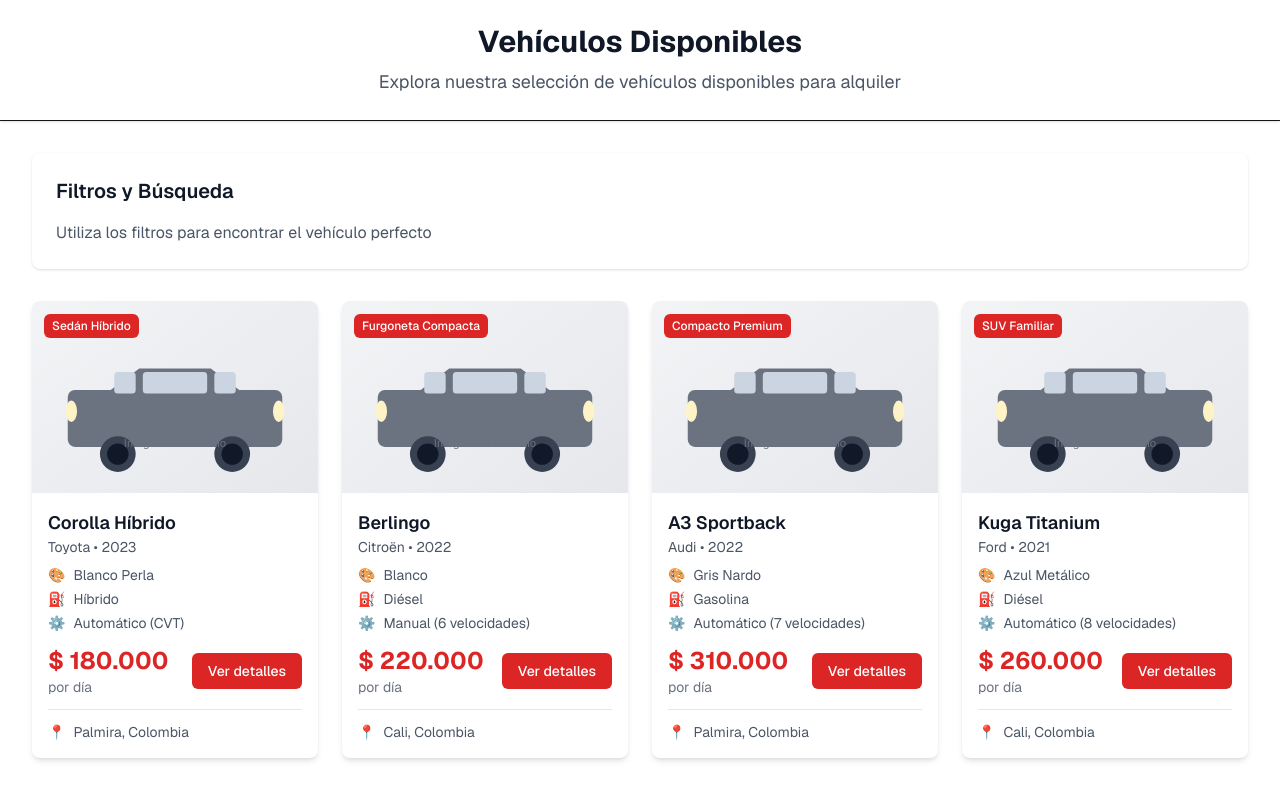
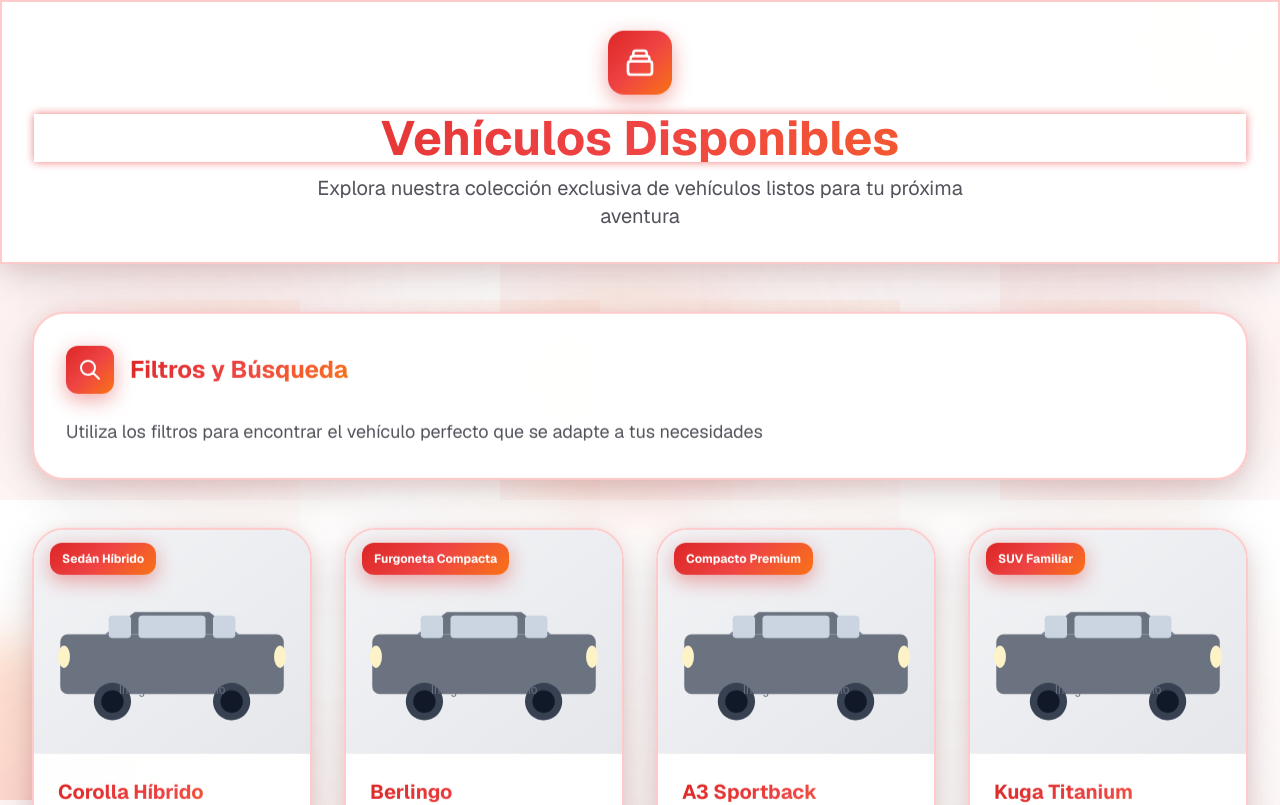
Before and after one commit to CarLinkTeam/car-link-next, a Next.js app: page /dashboard/vehicles in a window 1280 px wide. Shown: the top 805 px of the page. Built offline with nearby package versions, Linux system fonts and the light colour scheme.

Commit message:
chore: adapt vehicle list to page style

```diff
--- a/src/app/auth/login/page.tsx
+++ b/src/app/auth/login/page.tsx
@@ -13,7 +13,7 @@ import { loginSchema, type LoginFormData } from "@/lib/validations/auth";
 export default function LoginPage() {
   const { login, isLoading, error, clearError } = useAuth({
     requireAuth: false,
-    redirectTo: "/dashboard",
+    redirectTo: "/dashboard/vehicles",
   });
 
   const {
--- a/src/app/dashboard/vehicles/page.tsx
+++ b/src/app/dashboard/vehicles/page.tsx
@@ -1,41 +1,82 @@
+"use client";
+
 import VehicleCard from "@/components/ui/VehicleCard";
 import { vehiclesData } from "@/lib/data/static-vehicles";
 
-export const dynamic = "force-dynamic";
+export default function VehiclesPage() {
+  return (
+    <div className="min-h-screen bg-gradient-to-br from-primary-50 via-white to-accent-50 auth-pattern">
+      {/* Background Elements */}
+      <div className="absolute inset-0 overflow-hidden">
+        <div className="absolute -top-40 -right-40 w-80 h-80 bg-gradient-to-br from-primary-200 to-accent-300 rounded-full mix-blend-multiply filter blur-xl opacity-40 animate-pulse"></div>
+        <div className="absolute -bottom-40 -left-40 w-80 h-80 bg-gradient-to-br from-accent-200 to-primary-300 rounded-full mix-blend-multiply filter blur-xl opacity-40 animate-pulse-slow"></div>
+        <div className="absolute top-1/2 left-1/2 transform -translate-x-1/2 -translate-y-1/2 w-64 h-64 bg-gradient-to-br from-accent-100 to-primary-200 rounded-full mix-blend-multiply filter blur-xl opacity-30 animate-pulse delay-500"></div>
+      </div>
 
-export default async function VehiclesPage() {
-  return (
-    <div className="min-h-screen bg-gray-50">
       {/* Header */}
-      <header className="bg-white shadow-sm border-b">
-        <div className="max-w-7xl mx-auto px-4 sm:px-6 lg:px-8 py-6">
+      <header className="relative z-10 glass border-b-2 border-primary-200">
+        <div className="max-w-7xl mx-auto px-4 sm:px-6 lg:px-8 py-8">
           <div className="text-center">
-            <h1 className="text-3xl font-bold text-gray-900 mb-2">
+            <div className="inline-flex items-center justify-center w-16 h-16 btn-gradient rounded-2xl mb-4 animate-float shadow-lg">
+              <svg
+                className="w-8 h-8 text-white"
+                fill="none"
+                stroke="currentColor"
+                viewBox="0 0 24 24"
+              >
+                <path
+                  strokeLinecap="round"
+                  strokeLinejoin="round"
+                  strokeWidth={2}
+                  d="M19 11H5m14 0a2 2 0 012 2v6a2 2 0 01-2 2H5a2 2 0 01-2-2v-6a2 2 0 012-2m14 0V9a2 2 0 00-2-2M5 9a2 2 0 012-2m0 0V5a2 2 0 012-2h6a2 2 0 012 2v2M7 7h10"
+                />
+              </svg>
+            </div>
+            <h1 className="text-4xl md:text-5xl font-bold gradient-text mb-3 animate-glow">
               Vehículos Disponibles
             </h1>
-            <p className="text-lg text-gray-600">
-              Explora nuestra selección de vehículos disponibles para alquiler
+            <p className="text-xl text-secondary-600 max-w-2xl mx-auto">
+              Explora nuestra colección exclusiva de vehículos listos para tu
+              próxima aventura
             </p>
           </div>
         </div>
       </header>
 
       {/* Main Content */}
-      <main className="max-w-7xl mx-auto px-4 sm:px-6 lg:px-8 py-8">
+      <main className="relative z-10 max-w-7xl mx-auto px-4 sm:px-6 lg:px-8 py-12">
         {/* Search/Filter Section */}
-        <div className="mb-8">
-          <div className="bg-white rounded-lg shadow-sm p-6">
-            <h2 className="text-xl font-semibold text-gray-900 mb-4">
+        <div className="mb-12">
+          <div className="glass rounded-4xl p-8 floating-card shadow-2xl border-2 border-primary-200">
+            <div className="flex items-center mb-6">
+              <div className="w-12 h-12 btn-gradient rounded-xl flex items-center justify-center mr-4">
+                <svg
+                  className="w-6 h-6 text-white"
+                  fill="none"
+                  stroke="currentColor"
+                  viewBox="0 0 24 24"
+                >
+                  <path
+                    strokeLinecap="round"
+                    strokeLinejoin="round"
+                    strokeWidth={2}
+                    d="M21 21l-6-6m2-5a7 7 0 11-14 0 7 7 0 0114 0z"
+                  />
+                </svg>
+              </div>
+              <h2 className="text-2xl font-bold gradient-text">
                 Filtros y Búsqueda
               </h2>
-            <p className="text-gray-600">
-              Utiliza los filtros para encontrar el vehículo perfecto
+            </div>
+            <p className="text-secondary-600 text-lg">
+              Utiliza los filtros para encontrar el vehículo perfecto que se
+              adapte a tus necesidades
             </p>
           </div>
         </div>
 
         {/* Vehicle Grid */}
-        <div className="grid grid-cols-1 md:grid-cols-2 lg:grid-cols-3 xl:grid-cols-4 gap-6">
+        <div className="grid grid-cols-1 md:grid-cols-2 lg:grid-cols-3 xl:grid-cols-4 gap-8">
           {vehiclesData.map((vehicle) => (
             <VehicleCard key={vehicle.id} vehicle={vehicle} />
           ))}
@@ -43,10 +84,11 @@ export default async function VehiclesPage() {
 
         {/* No vehicles fallback */}
         {vehiclesData.length === 0 && (
-          <div className="text-center py-12">
-            <div className="text-gray-400 mb-4">
+          <div className="text-center py-16">
+            <div className="glass rounded-4xl p-12 floating-card shadow-2xl border-2 border-primary-200 max-w-md mx-auto">
+              <div className="w-16 h-16 btn-gradient rounded-2xl flex items-center justify-center mx-auto mb-6 animate-float">
                 <svg
-                className="mx-auto h-12 w-12"
+                  className="w-8 h-8 text-white"
                   fill="none"
                   viewBox="0 0 24 24"
                   stroke="currentColor"
@@ -55,16 +97,18 @@ export default async function VehiclesPage() {
                     strokeLinecap="round"
                     strokeLinejoin="round"
                     strokeWidth={2}
-                  d="M9 19v-6a2 2 0 00-2-2H5a2 2 0 00-2 2v6a2 2 0 002 2h2a2 2 0 002-2zm0 0V9a2 2 0 012-2h2a2 2 0 012 2v10m-6 0a2 2 0 002 2h2a2 2 0 002-2m0 0V5a2 2 0 012-2h2a2 2 0 012 2v14a2 2 0 01-2 2h-2a2 2 0 01-2-2z"
+                    d="M9 19v-6a2 2 0 00-2-2H5a2 2 0 00-2-2v6a2 2 0 002 2h2a2 2 0 002-2zm0 0V9a2 2 0 012-2h2a2 2 0 012 2v10m-6 0a2 2 0 002 2h2a2 2 0 002-2m0 0V5a2 2 0 012-2h2a2 2 0 012 2v14a2 2 0 01-2 2h-2a2 2 0 01-2-2z"
                   />
                 </svg>
               </div>
-            <h3 className="text-lg font-medium text-gray-900 mb-1">
+              <h3 className="text-2xl font-bold gradient-text mb-4">
                 No hay vehículos disponibles
               </h3>
-            <p className="text-gray-500">
-              No hay vehículos disponibles en este momento. Inténtalo más tarde.
+              <p className="text-secondary-600">
+                No hay vehículos disponibles en este momento. Inténtalo más
+                tarde.
               </p>
+            </div>
           </div>
         )}
       </main>
--- a/src/components/ui/VehicleCard.tsx
+++ b/src/components/ui/VehicleCard.tsx
@@ -1,3 +1,6 @@
+"use client";
+
+import { useState, useEffect } from "react";
 import Image from "next/image";
 import { Vehicle } from "@/lib/types/entities/vehicle";
 
@@ -6,6 +9,9 @@ interface VehicleCardProps {
 }
 
 export default function VehicleCard({ vehicle }: VehicleCardProps) {
+  const [currentImageIndex, setCurrentImageIndex] = useState(0);
+  const [isHovered, setIsHovered] = useState(false);
+
   // Format price to show in Colombian pesos
   const formatPrice = (price: string) => {
     const numPrice = parseFloat(price);
@@ -16,71 +22,124 @@ export default function VehicleCard({ vehicle }: VehicleCardProps) {
     }).format(numPrice);
   };
 
+  // Effect to handle image cycling on hover
+  useEffect(() => {
+    let interval: NodeJS.Timeout;
+
+    if (isHovered && vehicle.url_photos.length > 1) {
+      interval = setInterval(() => {
+        setCurrentImageIndex(
+          (prevIndex) => (prevIndex + 1) % vehicle.url_photos.length
+        );
+      }, 800); // Change image every 800ms
+    } else {
+      setCurrentImageIndex(0); // Reset to first image when not hovered
+    }
+
+    return () => {
+      if (interval) clearInterval(interval);
+    };
+  }, [isHovered, vehicle.url_photos.length]);
+
   return (
-    <div className="bg-white rounded-lg shadow-md overflow-hidden hover:shadow-lg transition-shadow duration-300">
-      {" "}
+    <div
+      className="glass rounded-4xl overflow-hidden floating-card shadow-2xl border-2 border-primary-200 transition-all duration-500 hover:scale-105 hover:shadow-glow-lg transform-gpu cursor-pointer group"
+      onMouseEnter={() => setIsHovered(true)}
+      onMouseLeave={() => setIsHovered(false)}
+    >
       {/* Vehicle Image */}
-      <div className="relative h-48 w-full">
+      <div className="relative h-56 w-full overflow-hidden">
         <Image
           src="/placeholder-car.svg"
-          alt={`${vehicle.make} ${vehicle.vehicleModel}`}
+          alt={`${vehicle.make} ${vehicle.vehicleModel} - Imagen ${
+            currentImageIndex + 1
+          }`}
           fill
-          className="object-cover"
+          className="object-cover transition-all duration-500 group-hover:scale-110"
           sizes="(max-width: 768px) 100vw, (max-width: 1200px) 50vw, 33vw"
         />
+
+        {/* Gradient overlay for better text readability */}
+        <div className="absolute inset-0 bg-gradient-to-t from-black/30 via-transparent to-transparent opacity-0 group-hover:opacity-100 transition-opacity duration-300"></div>
+
         {/* Vehicle class badge */}
-        <div className="absolute top-3 left-3">
-          <span className="bg-primary-600 text-white px-2 py-1 rounded-md text-xs font-medium">
+        <div className="absolute top-4 left-4">
+          <span className="btn-gradient text-white px-3 py-2 rounded-xl text-xs font-bold shadow-lg animate-float">
             {vehicle.class}
           </span>
         </div>
+
+        {/* Image indicators */}
+        {vehicle.url_photos.length > 1 && (
+          <div className="absolute bottom-4 left-1/2 transform -translate-x-1/2 flex space-x-2 opacity-0 group-hover:opacity-100 transition-opacity duration-300">
+            {vehicle.url_photos.map((_, index) => (
+              <div
+                key={index}
+                className={`w-2 h-2 rounded-full transition-all duration-300 ${
+                  index === currentImageIndex
+                    ? "bg-white scale-125"
+                    : "bg-white/50"
+                }`}
+              />
+            ))}
+          </div>
+        )}
       </div>
+
       {/* Vehicle Info */}
-      <div className="p-4">
+      <div className="p-6">
         {/* Make and Model */}
-        <div className="mb-2">
-          <h3 className="text-lg font-semibold text-gray-900">
+        <div className="mb-4">
+          <h3 className="text-xl font-bold gradient-text mb-1 group-hover:animate-glow transition-all duration-300">
             {vehicle.vehicleModel}
           </h3>
-          <p className="text-sm text-gray-600">
+          <p className="text-sm text-secondary-600 font-medium">
             {vehicle.make} • {vehicle.year}
           </p>
         </div>
 
         {/* Vehicle details */}
-        <div className="mb-3">
-          <div className="flex items-center text-sm text-gray-600 mb-1">
-            <span className="mr-2">🎨</span>
-            <span>{vehicle.color}</span>
+        <div className="mb-4 space-y-2">
+          <div className="flex items-center text-sm text-secondary-600">
+            <div className="w-6 h-6 bg-gradient-to-br from-primary-400 to-accent-500 rounded-lg flex items-center justify-center mr-3">
+              <span className="text-white text-xs">🎨</span>
+            </div>
+            <span className="font-medium">{vehicle.color}</span>
           </div>
-          <div className="flex items-center text-sm text-gray-600 mb-1">
-            <span className="mr-2">⛽</span>
-            <span>{vehicle.fuel_type}</span>
+          <div className="flex items-center text-sm text-secondary-600">
+            <div className="w-6 h-6 bg-gradient-to-br from-primary-400 to-accent-500 rounded-lg flex items-center justify-center mr-3">
+              <span className="text-white text-xs">⛽</span>
+            </div>
+            <span className="font-medium">{vehicle.fuel_type}</span>
           </div>
-          <div className="flex items-center text-sm text-gray-600">
-            <span className="mr-2">⚙️</span>
-            <span>{vehicle.transmission}</span>
+          <div className="flex items-center text-sm text-secondary-600">
+            <div className="w-6 h-6 bg-gradient-to-br from-primary-400 to-accent-500 rounded-lg flex items-center justify-center mr-3">
+              <span className="text-white text-xs">⚙️</span>
+            </div>
+            <span className="font-medium">{vehicle.transmission}</span>
           </div>
         </div>
 
         {/* Price */}
-        <div className="flex items-center justify-between">
+        <div className="flex items-center justify-between mb-4">
           <div>
-            <p className="text-2xl font-bold text-primary-600">
+            <p className="text-3xl font-bold gradient-text">
               {formatPrice(vehicle.daily_price)}
             </p>
-            <p className="text-sm text-gray-500">por día</p>
+            <p className="text-sm text-secondary-500 font-medium">por día</p>
           </div>
-          <button className="bg-primary-600 hover:bg-primary-700 text-white px-4 py-2 rounded-md text-sm font-medium transition-colors duration-200">
+          <button className="btn-gradient text-white px-6 py-3 rounded-2xl text-sm font-bold transition-all duration-300 hover:scale-105 hover:shadow-lg transform-gpu">
             Ver detalles
           </button>
         </div>
 
         {/* Owner info */}
-        <div className="mt-3 pt-3 border-t border-gray-200">
-          <div className="flex items-center text-sm text-gray-600">
-            <span className="mr-2">📍</span>
-            <span>{vehicle.owner.location}</span>
+        <div className="pt-4 border-t-2 border-primary-100">
+          <div className="flex items-center text-sm text-secondary-600">
+            <div className="w-6 h-6 bg-gradient-to-br from-primary-400 to-accent-500 rounded-lg flex items-center justify-center mr-3">
+              <span className="text-white text-xs">📍</span>
+            </div>
+            <span className="font-medium">{vehicle.owner.location}</span>
           </div>
         </div>
       </div>
```
Also changed, not shown: src/app/globals.css (+124 -27 lines). Lines whose indentation alone changed are shown as unchanged.
